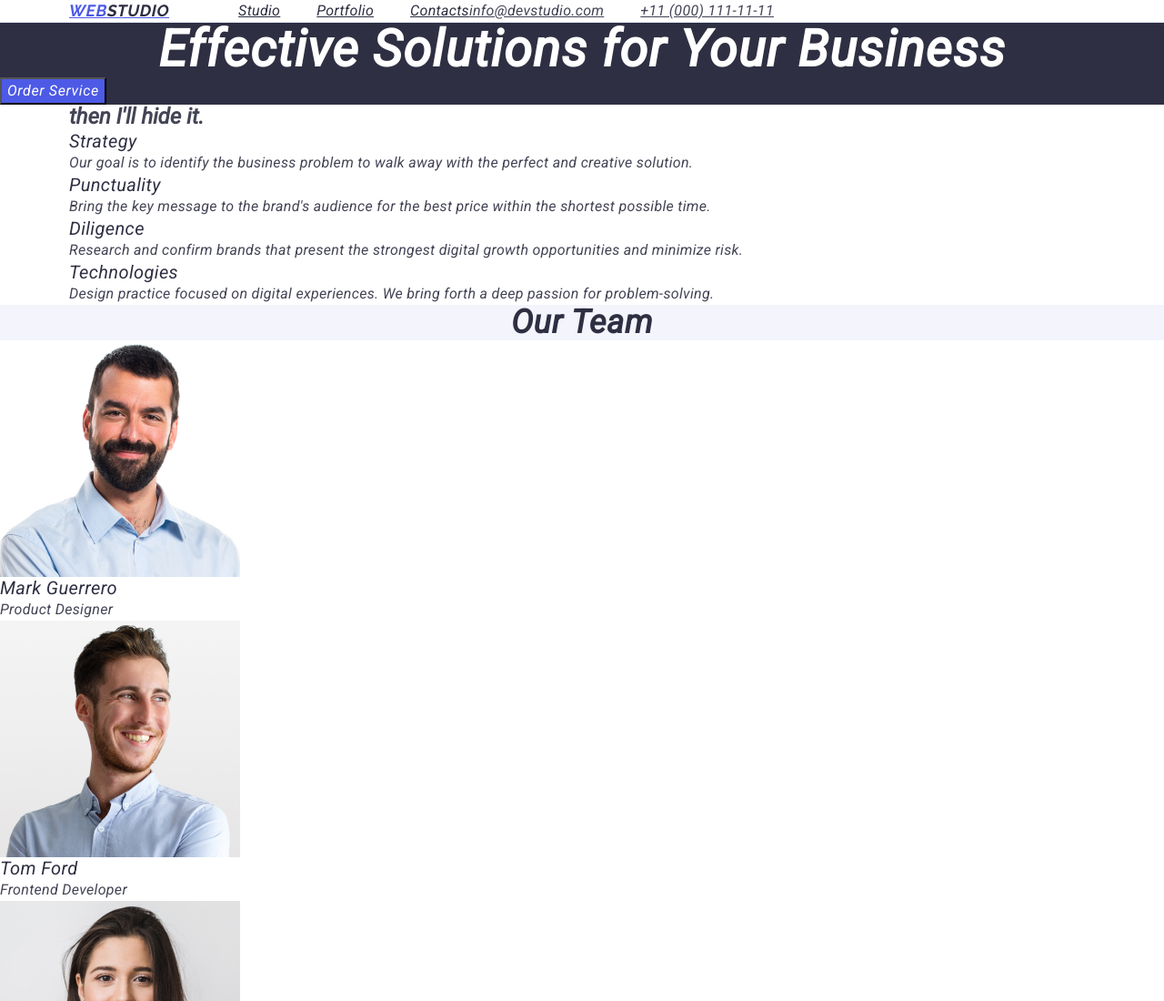
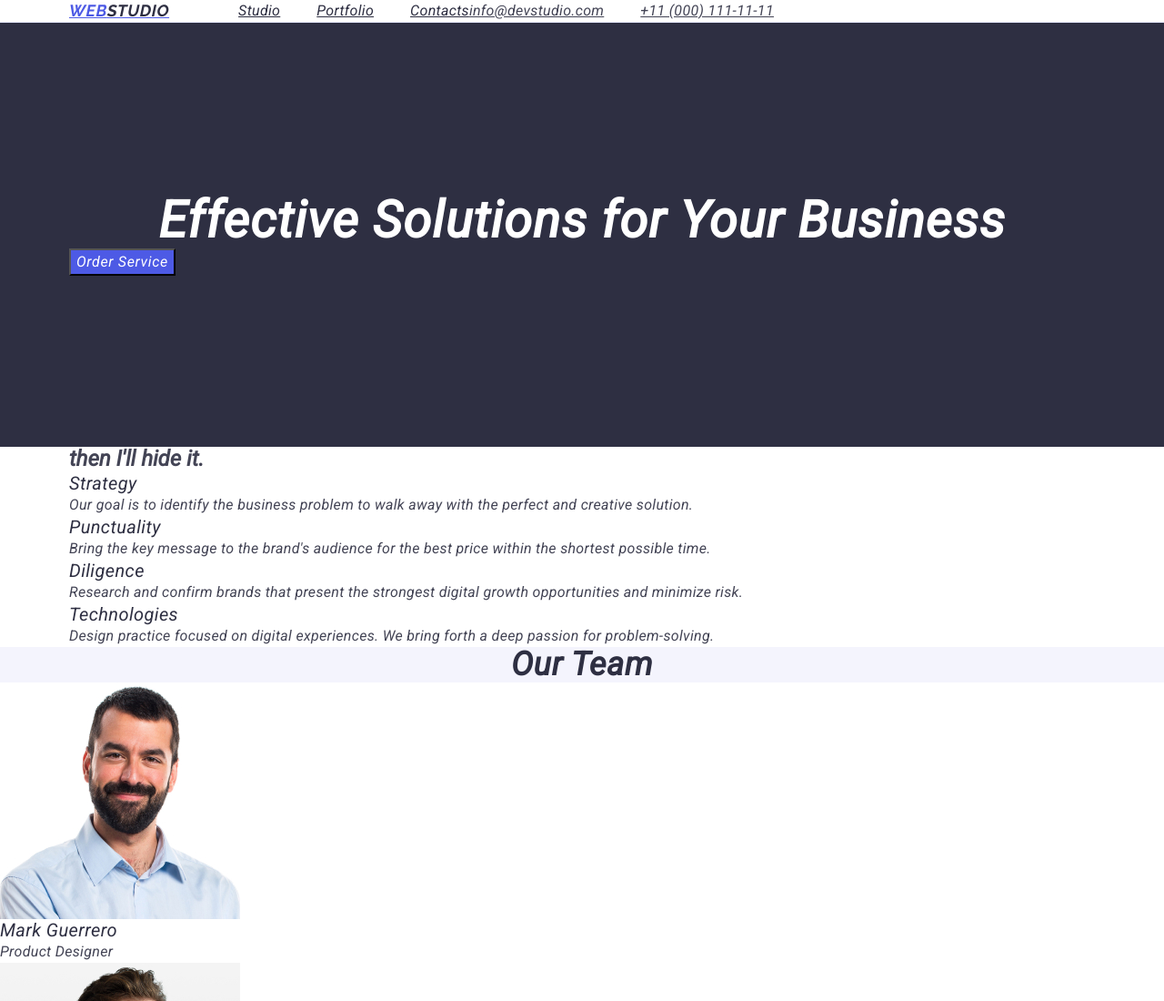
Before and after one commit to Kenediii/goit-markup-hw-03, a plain HTML site: page index.html in a window 1280 px wide. Shown: the top 1100 px of the page at 91% size. Drawn offline with nearby package versions, Linux system fonts and the light colour scheme.

Commit message:
fix one section

```diff
--- a/css/styles.css
+++ b/css/styles.css
@@ -112,6 +112,7 @@ span {
 
 .section-effective-solutions {
     background-color: var(--navy-blue);
+    padding: 188px 0;
 }
 
 .one-tittle {
--- a/index.html
+++ b/index.html
@@ -45,7 +45,7 @@
 
 <main>
     <section class="section-effective-solutions">
-        <div class="container"></div>
+        <div class="container">
             <h1 class="one-tittle">Effective Solutions for Your Business</h1>
             <button class="section-effective-solutions_button" type="button"> Order Service</button>
          </div>
```
